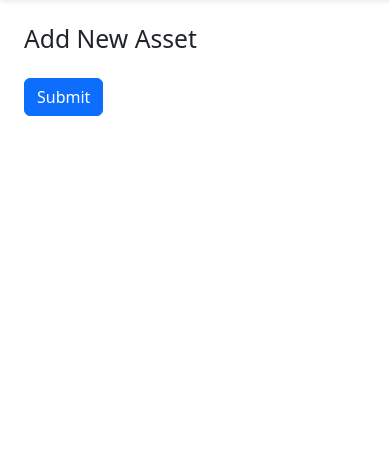
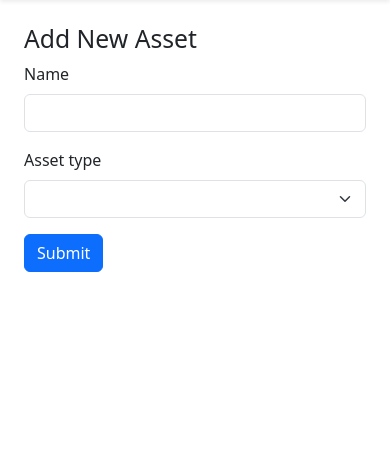
Before and after one commit to Nyakwar-Orera/mamal-inventory-system, a Python web app: template app/templates/assets/add_asset.html in a window 390 px wide. Shown: the part 56-527 px from the top of the page. Run offline with Jinja, Linux system fonts and the light colour scheme; the template is opened without the code that fills it: most values are stand-ins (such as "Sample title", 1, 10 or a date in 2020); form fields are guessed from the names that the template uses; some libraries are stand-ins or nearby versions.

Commit message:
Update add_asset.html

```diff
--- a/app/templates/assets/add_asset.html
+++ b/app/templates/assets/add_asset.html
@@ -1,90 +1,94 @@
-{% extends 'layouts/base.html' %}
-
+{% extends "base.html" %}
 {% block content %}
 <div class="container mt-4">
-    <h2 class="mb-4">Add New Asset</h2>
-    <form method="post">
+    <h2>Add New Asset</h2>
+    <form method="POST">
         {{ form.hidden_tag() }}
 
+        <div class="mb-3">
+            {{ form.name.label(class="form-label") }}
+            {{ form.name(class="form-control") }}
+        </div>
+
+        <div class="mb-3">
+            {{ form.asset_type.label(class="form-label") }}
+            {{ form.asset_type(class="form-select") }}
+        </div>
+
+        <!-- Component Mode Toggle -->
+        <div id="component-mode-section" class="mb-3" style="display: none;">
+            <label class="form-label">Component Entry Mode</label>
+            <div>
+                <label><input type="radio" name="component_mode" value="manual" checked> Enter Serial Numbers</label>
+                <label class="ms-3"><input type="radio" name="component_mode" value="select"> Select Existing Assets</label>
+            </div>
+        </div>
+
+        <!-- Manual Component Input -->
+        <div id="manual-component-section" class="border p-3 rounded mb-3" style="display: none;">
+            <h5>Component Serial Numbers</h5>
+            <div class="mb-3">
+                <label>Monitor Serial</label>
+                <input type="text" name="monitor_serial" class="form-control">
+            </div>
+            <div class="mb-3">
+                <label>Keyboard Serial</label>
+                <input type="text" name="keyboard_serial" class="form-control">
+            </div>
+            <div class="mb-3">
+                <label>Mouse Serial</label>
+                <input type="text" name="mouse_serial" class="form-control">
+            </div>
+            <div class="mb-3">
+                <label>CPU Serial</label>
+                <input type="text" name="cpu_serial" class="form-control">
+            </div>
+        </div>
+
+        <!-- Select Existing Components -->
+        <div id="select-component-section" class="border p-3 rounded mb-3" style="display: none;">
+            <h5>Select Existing Components</h5>
             <div class="row">
-            {% for field in form if field.name not in ['submit', 'monitor_serial', 'keyboard_serial', 'mouse_serial', 'cpu_serial'] %}
+                {% for comp_type in ['monitor', 'keyboard', 'mouse', 'cpu'] %}
                 <div class="col-md-6 mb-3">
-                    <label for="{{ field.id }}" class="form-label">{{ field.label.text }}</label>
-                    {{ field(class="form-control select2" if field.type == 'SelectField' else "form-control") }}
-                    {% if field.errors %}
-                        <div class="text-danger small mt-1">{{ field.errors[0] }}</div>
-                    {% endif %}
+                    <label>{{ comp_type.capitalize() }}</label>
+                    <select name="{{ comp_type }}_id" class="form-control">
+                        <option value="">-- Select {{ comp_type.capitalize() }} --</option>
+                        {% for comp in components[comp_type] %}
+                            <option value="{{ comp.id }}">{{ comp.name }} ({{ comp.serial_number }})</option>
+                        {% endfor %}
+                    </select>
                 </div>
                 {% endfor %}
             </div>
-
-        <!-- Component Serial Fields -->
-        <div id="component-serial-section" class="border p-3 rounded mb-4" style="display: none;">
-            <h5 class="mb-3">Component Serial Numbers</h5>
-            <div class="row">
-                <div class="col-md-6 mb-3">
-                    <label for="{{ form.cpu_serial.id }}" class="form-label">{{ form.cpu_serial.label.text }}</label>
-                    {{ form.cpu_serial(class="form-control") }}
-                    {% if form.cpu_serial.errors %}
-                        <div class="text-danger small mt-1">{{ form.cpu_serial.errors[0] }}</div>
-                    {% endif %}
-                </div>
-                <div class="col-md-6 mb-3">
-                    <label for="{{ form.monitor_serial.id }}" class="form-label">{{ form.monitor_serial.label.text }}</label>
-                    {{ form.monitor_serial(class="form-control") }}
-                    {% if form.monitor_serial.errors %}
-                        <div class="text-danger small mt-1">{{ form.monitor_serial.errors[0] }}</div>
-                    {% endif %}
-                </div>
-                <div class="col-md-6 mb-3">
-                    <label for="{{ form.keyboard_serial.id }}" class="form-label">{{ form.keyboard_serial.label.text }}</label>
-                    {{ form.keyboard_serial(class="form-control") }}
-                    {% if form.keyboard_serial.errors %}
-                        <div class="text-danger small mt-1">{{ form.keyboard_serial.errors[0] }}</div>
-                    {% endif %}
-                </div>
-                <div class="col-md-6 mb-3">
-                    <label for="{{ form.mouse_serial.id }}" class="form-label">{{ form.mouse_serial.label.text }}</label>
-                    {{ form.mouse_serial(class="form-control") }}
-                    {% if form.mouse_serial.errors %}
-                        <div class="text-danger small mt-1">{{ form.mouse_serial.errors[0] }}</div>
-                    {% endif %}
-                </div>
-            </div>
         </div>
 
+        <div class="mb-3">
             {{ form.submit(class="btn btn-primary") }}
+        </div>
     </form>
 </div>
-{% endblock %}
-
-{% block scripts %}
-<!-- Include Select2 CSS and JS -->
-<link href="https://cdn.jsdelivr.net/npm/select2@4.1.0-rc.0/dist/css/select2.min.css" rel="stylesheet" />
-<script src="https://code.jquery.com/jquery-3.6.0.min.js"></script>
-<script src="https://cdn.jsdelivr.net/npm/select2@4.1.0-rc.0/dist/js/select2.min.js"></script>
 
 <script>
-    $(document).ready(function() {
-        $('.select2').select2({ width: '100%' });
-
-        // Function to show/hide component fields
-        function toggleComponentSection() {
-            const assetType = $('#{{ form.asset_type.id }}').val();
-            if (assetType === 'desktop' || assetType === 'laptop') {
-                $('#component-serial-section').slideDown();
+function toggleComponentSections() {
+    const type = document.getElementById("{{ form.asset_type.id }}").value;
+    if (type === 'desktop' || type === 'laptop') {
+        document.getElementById("component-mode-section").style.display = 'block';
+        const mode = document.querySelector('input[name="component_mode"]:checked').value;
+        document.getElementById("manual-component-section").style.display = (mode === 'manual') ? 'block' : 'none';
+        document.getElementById("select-component-section").style.display = (mode === 'select') ? 'block' : 'none';
     } else {
-                $('#component-serial-section').slideUp();
-                $('#component-serial-section input').val('');
+        document.getElementById("component-mode-section").style.display = 'none';
+        document.getElementById("manual-component-section").style.display = 'none';
+        document.getElementById("select-component-section").style.display = 'none';
     }
 }
 
-        // Initial check
-        toggleComponentSection();
-
-        // Change event
-        $('#{{ form.asset_type.id }}').on('change', function () {
-            toggleComponentSection();
+document.addEventListener("DOMContentLoaded", function () {
+    toggleComponentSections();
+    document.getElementById("{{ form.asset_type.id }}").addEventListener("change", toggleComponentSections);
+    document.querySelectorAll('input[name="component_mode"]').forEach(radio => {
+        radio.addEventListener("change", toggleComponentSections);
     });
 });
 </script>
```
Lines whose indentation alone changed are shown as unchanged.
